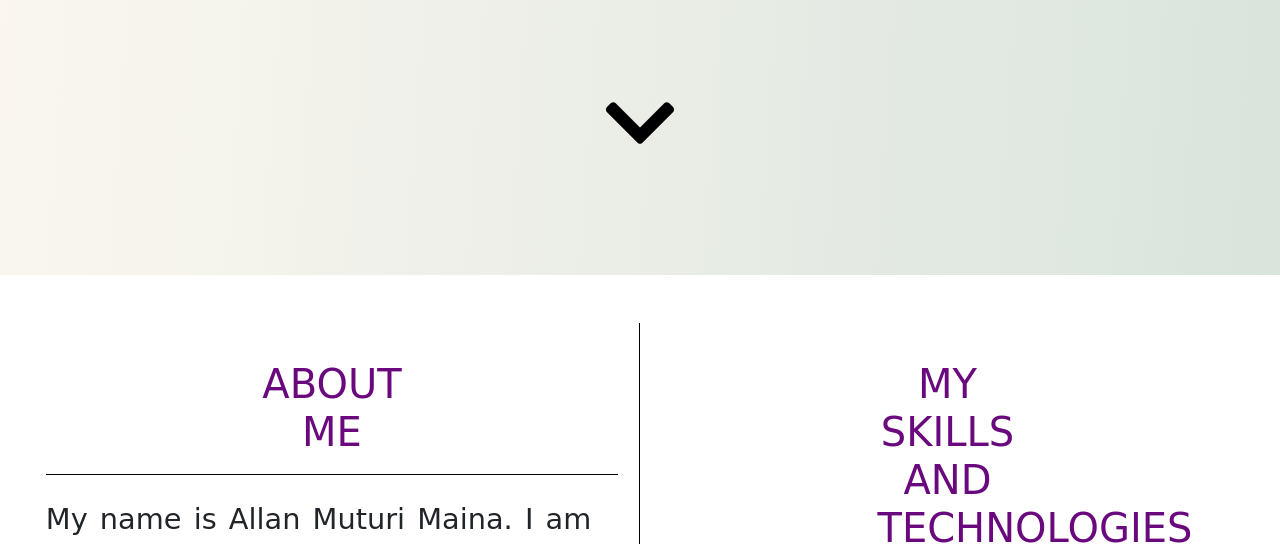
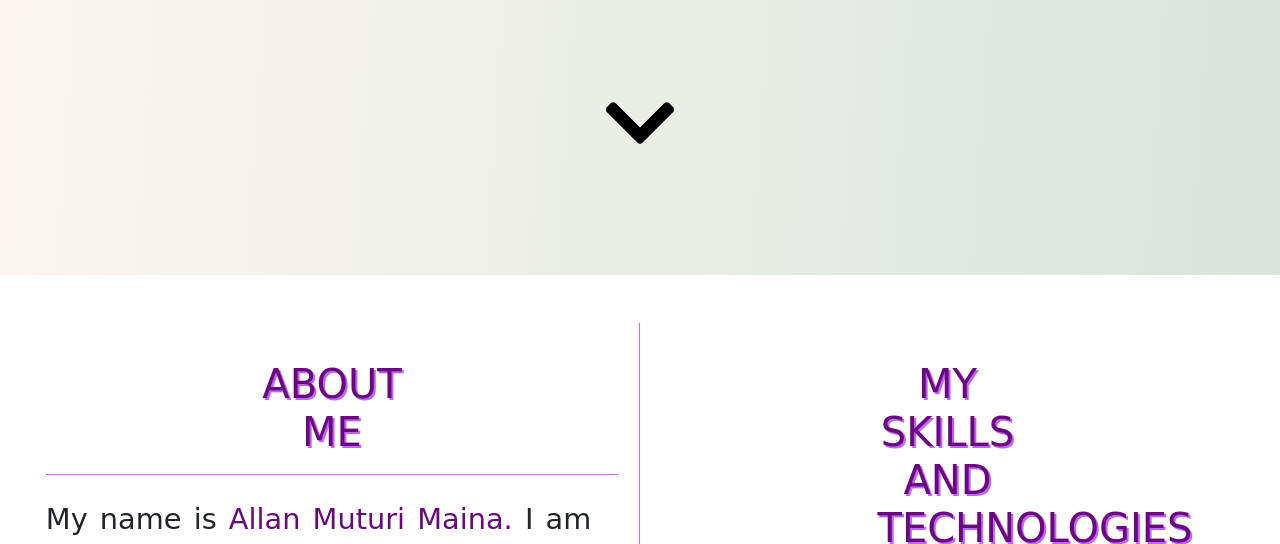
Before and after one commit to allan-1/My-Portfolio, a plain HTML site: page index.html in a window 1280 px wide. Shown: the part 408-952 px from the top of the page. Drawn offline with nearby package versions, Linux system fonts and the light colour scheme; a web font is replaced by a local one.

Commit message:
update website

```diff
--- a/index.html
+++ b/index.html
@@ -22,6 +22,7 @@
     />
     <link rel="stylesheet" href="https://unpkg.com/aos@next/dist/aos.css" />
     <link rel="stylesheet" href="styles.css" />
+    <link rel="shortcut icon" href="images/favicon.ico" type="image/x-icon" />
     <title>Allan - Portfolio</title>
   </head>
   <body>
@@ -74,12 +75,12 @@
           </div>
           <div class="txt">
             <p>
-              My name is Allan Muturi Maina. I am a student at the multimedia
-              university of kenya currently studying Mathematics and computer
-              science. <br />I am Passionate about programming and technologies
-              and always strive to learn new technology everyday. <br />
-              I am currently looking for an internship that will allow Me to
-              gain and top my experience in the industry
+              My name is <span class="color">Allan Muturi Maina. </span> I am a
+              student at the multimedia university of kenya currently studying
+              Mathematics and computer science. <br />I am Passionate about
+              programming and technologies and always strive to learn new
+              technology everyday. <br />
+              I'm currently a freelancer.
             </p>
           </div>
         </div>
--- a/styles.css
+++ b/styles.css
@@ -59,12 +59,18 @@ button:hover{
 .color{
     color: #6a097d;
 }
+.heading h1{
+    text-shadow: 2px 2px #c561ff;
+}
 .heading{
     text-align: center;
     font-size: 3rem;
-    border-bottom: 1px solid black;
+    border-bottom: 1px solid #e561ff;
     margin-bottom: 1rem;
     font-weight: 500;
+}
+.footer .heading{
+    border-bottom: none;
 }
 .txt{
     line-height: 2;
@@ -77,7 +83,7 @@ button:hover{
 }
 .info{
     padding: 1.3rem;
-    border-right: 1px solid black;
+    border-right: 1px solid #e561ff;
 }
 .tech{
     padding: 1.3rem;
@@ -144,6 +150,9 @@ button:hover{
     color: #ffff;
     text-align: center;
 }
+.footer .heading>h1{
+    text-shadow: 2px 2px rgba(220, 220, 220, 0.555);
+}
 .heading h1{
     border-bottom: 2px solid white;
     padding: 1rem;
```
